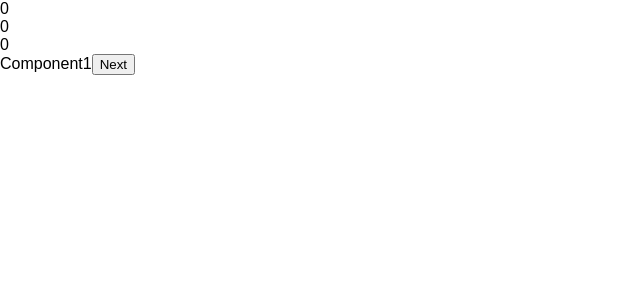
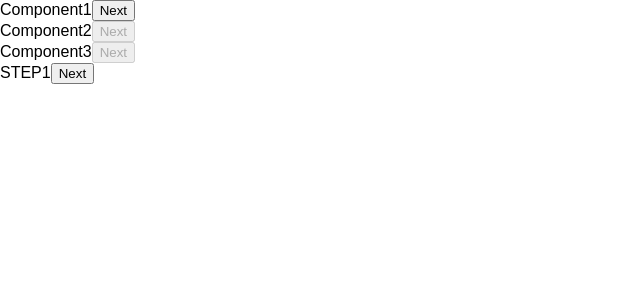
Before and after one commit to lysoff/react-algorithm, a React (Create React App) app: page / in a window 1280 px wide. Shown: the top 300 px of the page, without its empty margins (0-640 px from the left). Built offline with nearby package versions, Linux system fonts and the light colour scheme; the HTML template or start-up script is replaced by a standard one.

Commit message:
removed onFinished. currentSteps -> currentStep. keeping it simple

```diff
--- a/src/App.tsx
+++ b/src/App.tsx
@@ -1,5 +1,5 @@
 import React from 'react';
-import { Component1, Component2, Component3 } from './Components';
+import { Component1, Component2, Component3, Footer } from './Components';
 import { steps, algorithm } from './algorithm';
 import { AlgorithmProvider } from './context';
 
@@ -29,12 +29,10 @@ export default class App extends React.Component<{}, State> {
           initialStep={steps.STEP1}
           algorithm={algorithm}
         >
-          <div>{a}</div>
-          <div>{b}</div>
-          <div>{c}</div>
-          <Component1 onStepFinished={() => this.onChange({ a: 7 })} />
-          <Component2 onStepFinished={() => this.onChange({ b: 7 })} />
-          <Component3 onStepFinished={() => this.onChange({ c: 7 })} />
+          <Component1 />
+          <Component2 />
+          <Component3 />
+          <Footer />
         </AlgorithmProvider>
       </div>
     );
--- a/src/Components.tsx
+++ b/src/Components.tsx
@@ -1,15 +1,25 @@
 import React from 'react';
 import { withAlgorithm } from './context';
 import { steps } from './algorithm';
+import { WrappedComponentProps } from './react-algorithm/createWithAlgorithm';
 
+type Props = {
+  name: string;
+};
 // tslint:disable:jsx-no-lambda
-const Dumb = ({ name, finishStep }) => (
+const Dumb = ({ name, finishStep, isCurrentStep }: WrappedComponentProps & Props) => (
   <div>
     {name}
-    <button onClick={() => { finishStep(1); }}>Next</button>
+    <button
+      disabled={!isCurrentStep}
+      onClick={() => {
+        finishStep(1);
+      }}
+    >
+      Next
+    </button>
   </div>
 );
-// tslint:enable:jsx-no-lambda
 
 export const Component1 = withAlgorithm({
   name: 'Component1',
@@ -25,3 +35,20 @@ export const Component3 = withAlgorithm({
   name: 'Component3',
   step: steps.STEP3
 })(Dumb);
+
+export const Footer = withAlgorithm()(({ currentStep, finishStep }) => (
+  <React.Fragment>
+    {currentStep}
+    {!!currentStep && (
+      <button
+        onClick={() => {
+          finishStep(1);
+        }}
+      >
+        Next
+      </button>
+    )}
+  </React.Fragment>
+));
+
+// tslint:enable:jsx-no-lambda
--- a/src/react-algorithm/createAlgorithmProvider.tsx
+++ b/src/react-algorithm/createAlgorithmProvider.tsx
@@ -3,11 +3,11 @@ import { AlgorithmContext } from './types';
 
 type Props = {
   initialStep: string;
-  algorithm: (step: string, result: any) => string | string[] | null;
+  algorithm: (step: string, result: any) => string | undefined;
 };
 
 type State = {
-  currentSteps: string[];
+  currentStep: string | undefined;
 };
 
 export default (context: React.Context<AlgorithmContext>) => {
@@ -16,43 +16,31 @@ export default (context: React.Context<AlgorithmContext>) => {
       super(props);
 
       this.state = {
-        currentSteps: [props.initialStep]
-      }
+        currentStep: props.initialStep
+      };
     }
 
-    public finishStep = (step: string, result: any, onStepFinished?: any) => {
-      const index = this.state.currentSteps.indexOf(step);
-      if (index === -1) {
-        return;
-      }
-
-      const stepsToAppend = this.props.algorithm(step, result)
-      let currentSteps = [...this.state.currentSteps];
-
-      if (stepsToAppend) {
-        currentSteps = currentSteps.concat(stepsToAppend);
-      }
-
-      currentSteps.splice(index, 1);
+    public finishStep = (step: string, result: any) => {
+      const currentStep = this.props.algorithm(step, result);
 
       this.setState({
-        currentSteps
+        currentStep
       });
-
-      onStepFinished && onStepFinished(result);
-    }
+    };
 
     public render() {
-      const { currentSteps } = this.state;
+      const { currentStep } = this.state;
 
       return (
-        <context.Provider value={{
-          currentSteps,
-          finishStep: this.finishStep
-        }}>
+        <context.Provider
+          value={{
+            currentStep,
+            finishStep: this.finishStep
+          }}
+        >
           {this.props.children}
         </context.Provider>
       );
     }
-  }
-}
+  };
+};
--- a/src/react-algorithm/createWithAlgorithm.tsx
+++ b/src/react-algorithm/createWithAlgorithm.tsx
@@ -2,36 +2,38 @@ import React from 'react';
 import { AlgorithmContext } from './types';
 
 type HOCProps = {
-  name: string;
-  step: string;
+  step?: string;
+  [key: string]: any;
 };
 
-type WrappedComponentProps = {
-  onStepFinished: any;
+export type WrappedComponentProps = {
+  isCurrentStep: boolean;
+  currentStep: string | undefined;
+  finishStep: any;
+  step: string | undefined;
 };
 
-export default (context: React.Context<AlgorithmContext>) => ({
-  name,
-  step
-}: HOCProps) => (WrapperComponent: any) => ({
-  onStepFinished,
-  ...props
-}: WrappedComponentProps) => {
+export default (context: React.Context<AlgorithmContext>) => (
+  { step, ...hocProps }: HOCProps = { step: undefined }
+) => (WrapperComponent: React.ComponentClass<WrappedComponentProps> | React.SFC<WrappedComponentProps>) => () => {
   return (
     <context.Consumer>
-      {({ finishStep, currentSteps }: AlgorithmContext) => {
-        if (currentSteps.indexOf(step) === -1) {
-          return null;
-        }
+      {({ finishStep, currentStep }: AlgorithmContext) => {
+        const isCurrentStep = currentStep === step;
 
-        const finishStepFunction = (result: any) => finishStep(step, result, onStepFinished);
+        const finishStepFunction = (result: any) => {
+          if (!step || isCurrentStep) {
+            finishStep(currentStep, result);
+          }
+        };
 
         return (
           <WrapperComponent
-            name={name}
-            currentSteps={currentSteps}
+            isCurrentStep={isCurrentStep}
+            currentStep={currentStep}
             finishStep={finishStepFunction}
-            {...props}
+            step={step}
+            {...hocProps}
           />
         );
       }}
--- a/src/react-algorithm/types.ts
+++ b/src/react-algorithm/types.ts
@@ -1,4 +1,4 @@
 export type AlgorithmContext = {
-  currentSteps: string[];
+  currentStep: string | undefined;
   finishStep: any;
 }
```
